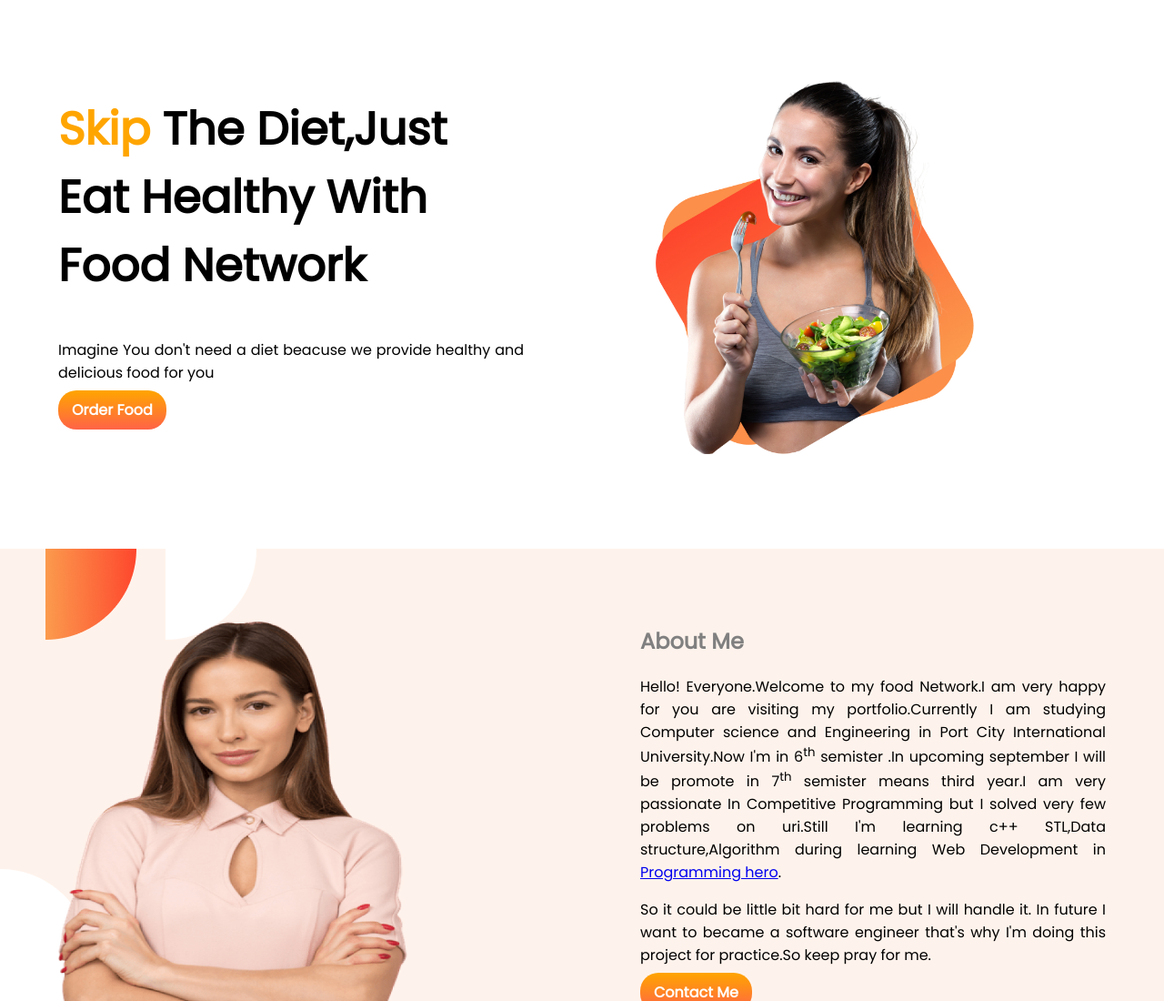
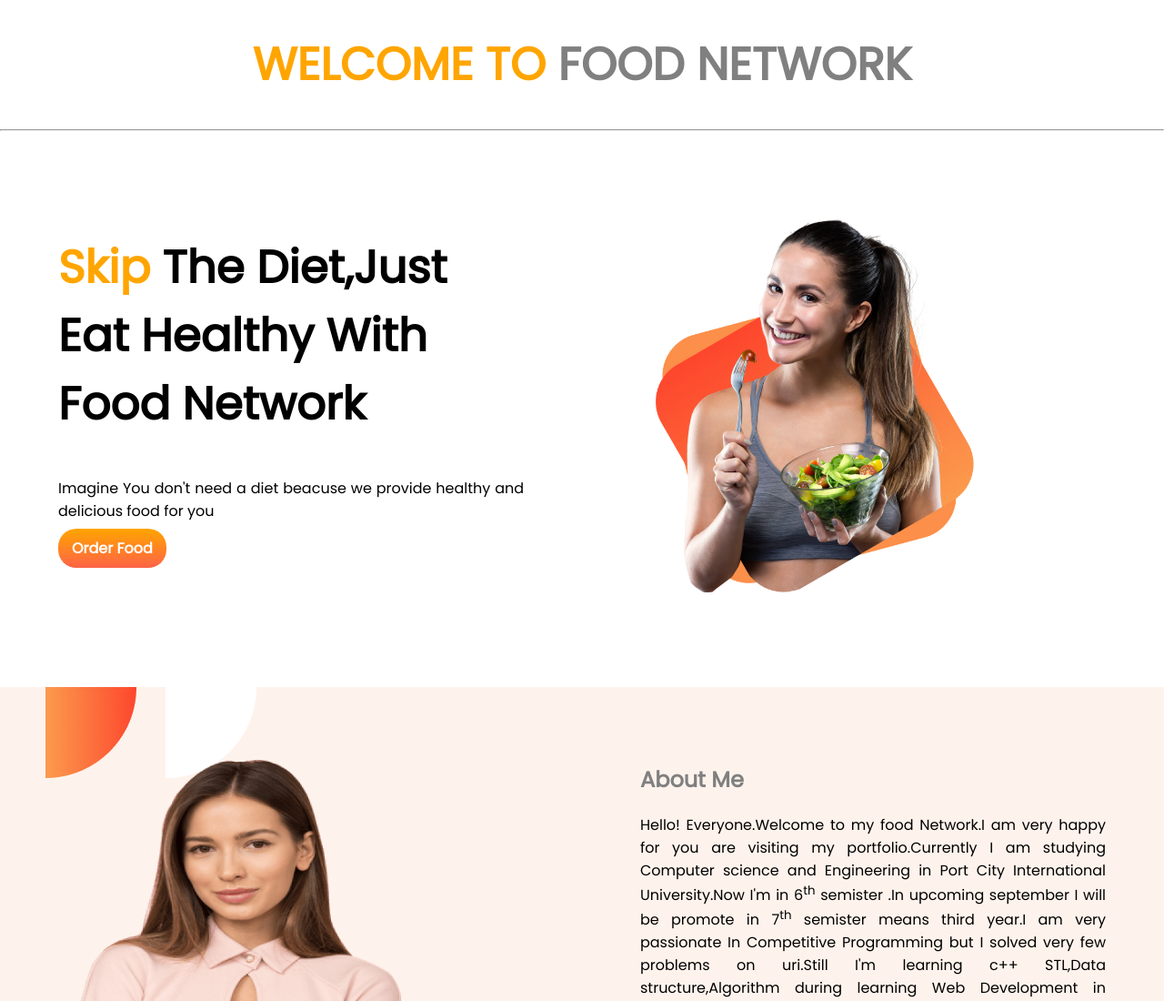
Before and after one commit to kaiserfaravi/food-network, a plain HTML site: page index.html in a window 1280 px wide. Shown: the top 1100 px of the page at 91% size. Drawn offline with Linux system fonts and the light colour scheme.

Commit message:
adding horizontal in page header

```diff
--- a/index.html
+++ b/index.html
@@ -13,6 +13,8 @@
 </head>
 
 <body>
+    <h1 class="align"> <span class="text-color">WELCOME TO</span> FOOD NETWORK</h1>
+    <hr>
     <section>
         <div class="width-size">
             <h1><span id="span-color">Skip</span> The Diet,Just Eat Healthy With Food Network</h1>
@@ -111,13 +113,14 @@
     </section>
 
     <footer>
-        <h2> <span id="footer-text-color">FOOD</span> <span id="footer-text-color2"> Network</span></h2>
+        <h2> <span class="text-color">FOOD</span> <span id="footer-text-color2"> Network</span></h2>
 
         <small id="small-text-color-in-footer">Eat healthy to live healthy.Live healthy to live happy</small>
 
     </footer>
 
 
+
 </body>
 
 </html>
--- a/style.css
+++ b/style.css
@@ -47,7 +47,7 @@ section{
 .background-img{
     background-image: url(shapes/7.png);
     background-repeat: no-repeat;
-
+    width: 100%;
 
 }
 #height-width-img{
@@ -80,7 +80,7 @@ footer{
     margin:10px;
    padding: 25px;
 }
-#footer-text-color{
+.text-color{
     color: orange;
 }
 #footer-text-color2{
@@ -88,3 +88,4 @@ footer{
 }
 #small-text-color-in-footer{
     color: white;
+}
```
Also changed, not shown: shapes/facebook icon.png (added), shapes/insta icon.jpg (added).
